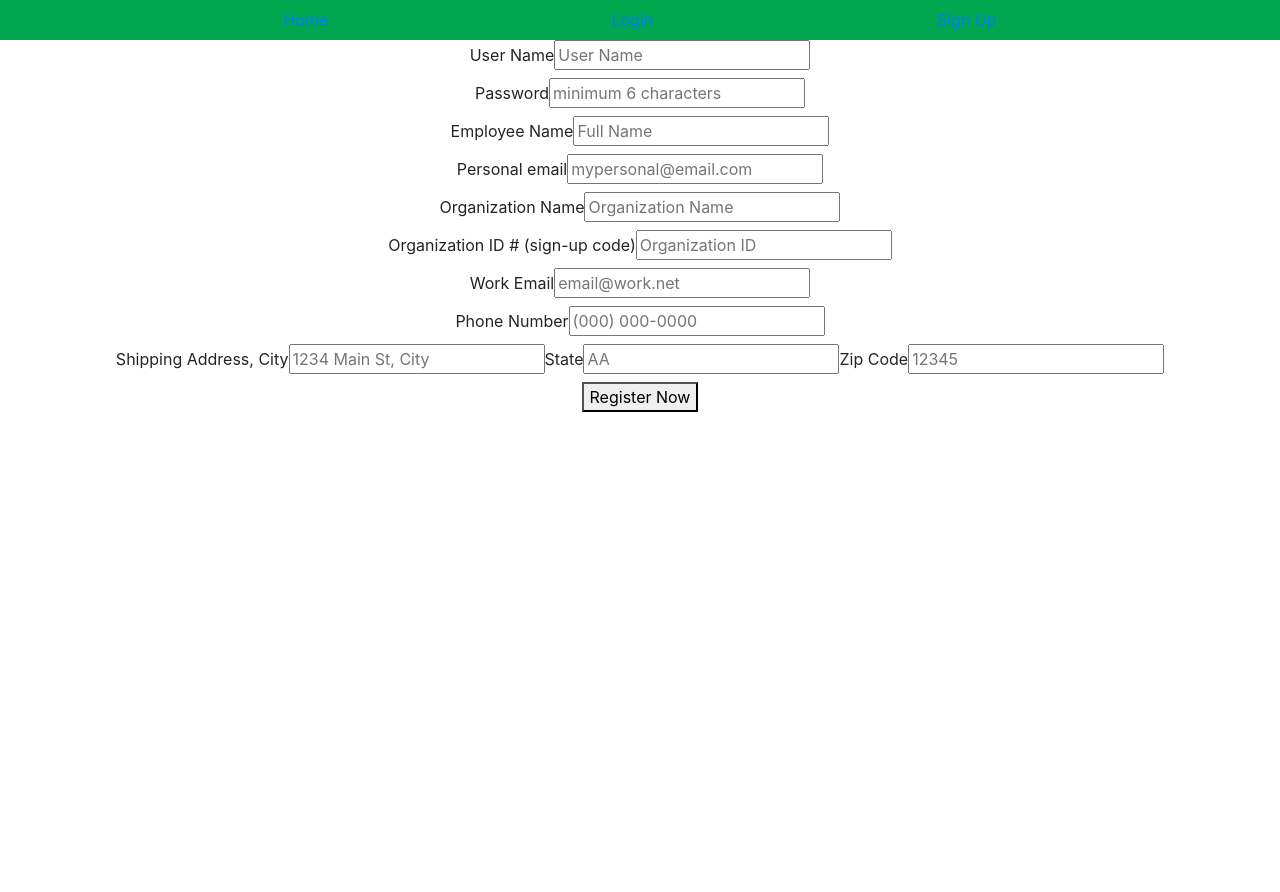
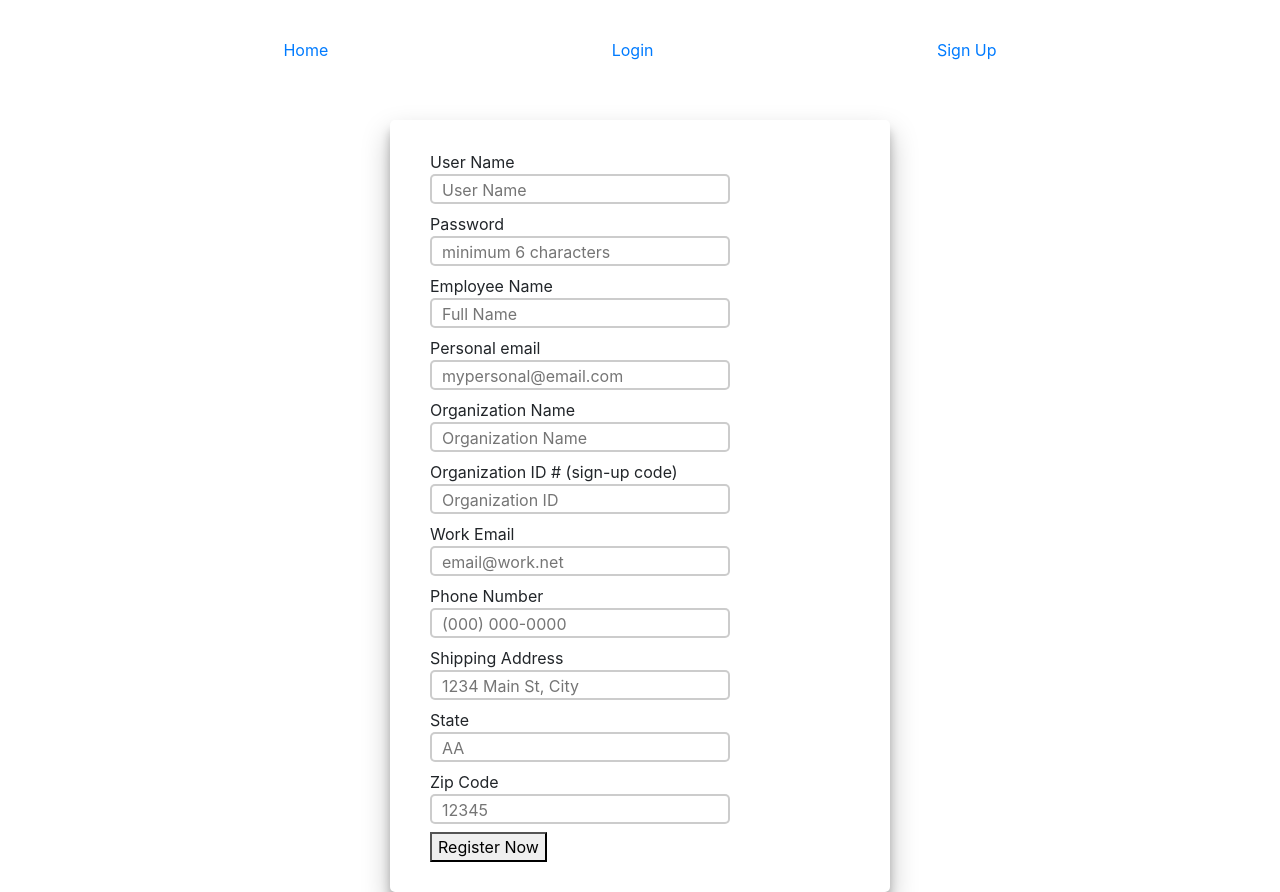
Before and after one commit to Build-Week-Snackify/Front-End, a React (Create React App) app in the folder snackify/: page /SarahSnackList in a window 1280 px wide. Before the commit the page ends 800 px from the top, so only its background shows below. Built offline with nearby package versions, Linux system fonts and the light colour scheme.

Commit message:
added styles to NavBar and RegisterEmp

```diff
--- a/snackify/src/Components/NavBar.js
+++ b/snackify/src/Components/NavBar.js
@@ -1,38 +1,53 @@
-import React from 'react'
-import { NavLink } from 'react-router-dom';
-import styled from 'styled-components';
+import React from "react";
+import { NavLink } from "react-router-dom";
+import styled from "styled-components";
 import { connect } from "react-redux";
-
 
 const Navigation = styled.div`
   display: flex;
   justify-content: space-evenly;
-background-color: #00a650;
-color: white;
-height:40px;
+  background-color: #fff;
+  height: 100px;
   align-items: center;
-`
+  margin-bottom: 20px;
+`;
 
-
+const linkStyle = {
+  color: "#fff",
+  fontSize: "15px",
+  borderRadius: "50px",
+  padding: "5px 20px",
+  backgroundColor: "#ff631b"
+};
 
 export default function NavBar() {
-    if (localStorage.getItem('token')) {
-        return(
-            <Navigation className='NavLink div'>
-                <NavLink to="/">NOT Home</NavLink>
-                <NavLink to="/CompanyOrEmployee">NOT Login</NavLink>
-                <NavLink onClick={() => localStorage.removeItem('token')}  to="/">Sign Out</NavLink>
+  if (localStorage.getItem("token")) {
+    return (
+      <Navigation className="NavLink div">
+        <NavLink to="/" style={linkStyle}>
+          NOT Home
+        </NavLink>
+        <NavLink to="/CompanyOrEmployee" style={linkStyle}>
+          NOT Login
+        </NavLink>
+        <NavLink
+          onClick={() => localStorage.removeItem("token")}
+          to="/"
+          style={linkStyle}
+        >
+          Sign Out
+        </NavLink>
       </Navigation>
-        )
+    );
   }
 
-    if (!localStorage.getItem('token')) {
+  if (!localStorage.getItem("token")) {
     return (
-            <Navigation className='NavLink div'>
+      <Navigation className="NavLink div">
         <NavLink to="/">Home</NavLink>
         <NavLink to="/CompanyOrEmployee">Login</NavLink>
         <NavLink to="/Register">Sign Up</NavLink>
       </Navigation>
-        )
+    );
   }
 }
--- a/snackify/src/Components/RegisterEmp.js
+++ b/snackify/src/Components/RegisterEmp.js
@@ -1,78 +1,177 @@
-import React, {useState, useEffect} from 'react';
-import {withFormik, Form, Field} from "formik";
+import React, { useState, useEffect } from "react";
+import { withFormik, Form, Field } from "formik";
 import * as Yup from "yup";
 import axios from "axios";
 
-
-const RegisterFormEmp = ({values, errors, status }) => {
-  const[user, setUser] = useState([]);
+const RegisterFormEmp = ({ values, errors, status }) => {
+  const [user, setUser] = useState([]);
   useEffect(() => {
     status && setUser(user => [...user, status]);
-  },[]);//ends useEffect
+  }, []); //ends useEffect
 
+  const style = {
+    margin: "0 auto",
+    padding: "30px 40px",
+    borderRadius: "5px",
+    boxShadow: "0 14px 28px rgba(0,0,0,0.25), 0 10px 10px rgba(0,0,0,0.22)",
+    width: "500px",
+    display: "flex",
+    flexDirection: "column",
+    alignItems: "flex-start",
+    textAlign: "left"
+  };
+
+  const fieldStyle = {
+    width: "300px",
+    borderRadius: "5px",
+    border: "2px solid rgba(0,0,0,.2)",
+    padding: "2px 0px 0px 10px"
+  };
+
+  const divStyle = {
+    display: "flex",
+    flexDirection: "column",
+    alignItems: "flex-start"
+  };
 
   return (
     <div className="register-form">
-    <Form>
+      <Form style={style}>
         <div>
-        <label>User Name
-        <Field type="text" name="username" placeholder="User Name" />
+          <label>
+            User Name <br />
+            <Field
+              type="text"
+              name="username"
+              placeholder="User Name"
+              style={fieldStyle}
+            />
             <div>{errors.username}</div>
           </label>
         </div>
         <div>
-        <label>Password
-        <Field type="password" name="password" placeholder="minimum 6 characters" />
+          <label>
+            Password
+            <br />
+            <Field
+              type="password"
+              name="password"
+              placeholder="minimum 6 characters"
+              style={fieldStyle}
+            />
             <div>{errors.password}</div>
           </label>
         </div>
         <div>
-        <label>Employee Name
-        <Field type="text" name="fullName" placeholder="Full Name" />
+          <label>
+            Employee Name
+            <br />
+            <Field
+              type="text"
+              name="fullName"
+              placeholder="Full Name"
+              style={fieldStyle}
+            />
             <div>{errors.fullName}</div>
           </label>
         </div>
         <div>
-        <label>Personal email
-        <Field type="text" name="contactPerson" placeholder="mypersonal@email.com" />
+          <label>
+            Personal email
+            <br />
+            <Field
+              type="text"
+              name="contactPerson"
+              placeholder="mypersonal@email.com"
+              style={fieldStyle}
+            />
             <div>{errors.contactPerson}</div>
           </label>
         </div>
         <div>
-        <label>Organization Name
-        <Field type="text" name="role" placeholder="Organization Name" />
+          <label>
+            Organization Name
+            <br />
+            <Field
+              type="text"
+              name="role"
+              placeholder="Organization Name"
+              style={fieldStyle}
+            />
             <div>{errors.role}</div>
           </label>
         </div>
         <div>
-        <label>Organization ID # (sign-up code)
-        <Field type="text" name="orgId" placeholder="Organization ID" />
+          <label>
+            Organization ID # (sign-up code)
+            <br />
+            <Field
+              type="text"
+              name="orgId"
+              placeholder="Organization ID"
+              style={fieldStyle}
+            />
             <div>{errors.orgId}</div>
           </label>
         </div>
         <div>
-        <label>Work Email
-        <Field type="email" name="email" placeholder="email@work.net" />
+          <label>
+            Work Email
+            <br />
+            <Field
+              type="email"
+              name="email"
+              placeholder="email@work.net"
+              style={fieldStyle}
+            />
             <div>{errors.email}</div>
           </label>
         </div>
         <div>
-        <label>Phone Number
-        <Field type="text" name="phoneNumber" placeholder="(000) 000-0000" />
+          <label>
+            Phone Number
+            <br />
+            <Field
+              type="text"
+              name="phoneNumber"
+              placeholder="(000) 000-0000"
+              style={fieldStyle}
+            />
             <div>{errors.phoneNumber}</div>
           </label>
         </div>
-      <div>
-        <label>Shipping Address, City
-        <Field type="text" name="streetAddress" placeholder="1234 Main St, City" />
+        <div style={divStyle}>
+          <label>
+            Shipping Address
+            <br />
+            <Field
+              type="text"
+              name="streetAddress"
+              placeholder="1234 Main St, City"
+              style={fieldStyle}
+            />
             <div>{errors.streetAddress}</div>
           </label>
-        <label>State
-        <Field type="text" name="state" placeholder="AA" />
+          <label>
+            State
+            <br />
+            <Field
+              type="text"
+              name="state"
+              placeholder="AA"
+              style={fieldStyle}
+            />
             <div>{errors.state}</div>
           </label>
-        <label>Zip Code
-        <Field type="text" name="zipcode" placeholder= "12345" />
+          <label>
+            Zip Code
+            <br />
+            <Field
+              type="text"
+              name="zipcode"
+              placeholder="12345"
+              style={fieldStyle}
+            />
             <div>{errors.zipcode}</div>
           </label>
         </div>
@@ -84,8 +183,20 @@ const RegisterFormEmp = ({values, errors, status }) => {
   );
 };
 const FormikRegisterFormEmp = withFormik({
-  mapPropsToValues({username, password, fullName, contactPerson, role, orgId, email, phoneNumber, streetAddress, state, zipcode }){
-    return{
+  mapPropsToValues({
+    username,
+    password,
+    fullName,
+    contactPerson,
+    role,
+    orgId,
+    email,
+    phoneNumber,
+    streetAddress,
+    state,
+    zipcode
+  }) {
+    return {
       username: username || "",
       password: password || "",
       fullName: fullName || "",
@@ -96,9 +207,9 @@ const FormikRegisterFormEmp = withFormik({
       phoneNumber: phoneNumber || "",
       streetAddress: streetAddress || "",
       state: state || "",
-      zipcode: zipcode || "",
-    };//ends return
-  },//ends mapProps
+      zipcode: zipcode || ""
+    }; //ends return
+  }, //ends mapProps
   validationSchema: Yup.object().shape({
     username: Yup.string().required("Please select user name"),
     password: Yup.string().required("Password requires 6 characters"),
@@ -111,9 +222,9 @@ const FormikRegisterFormEmp = withFormik({
     streetAddress: Yup.string().required("Please enter valid address"),
     city: Yup.string().required("City Required"),
     state: Yup.string().required("Two letter state"),
-    zipcode: Yup.string().required("Valid zip code required"),
-  }),//ends validation
-  handleSubmit(values, {setStatus}) {
+    zipcode: Yup.string().required("Valid zip code required")
+  }), //ends validation
+  handleSubmit(values, { setStatus }) {
     axios
       .post("https://snackify7.herokuapp.com/auth/register/employee", values)
       .then(response => {
```
Lines whose indentation alone changed are shown as unchanged.
